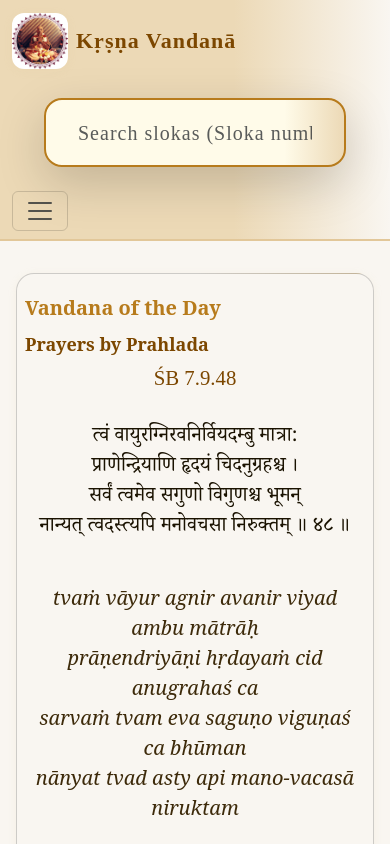
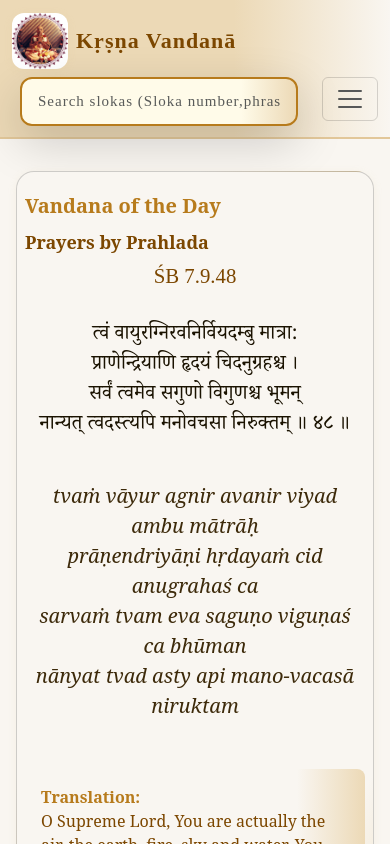
Before and after one commit to abhishek-sinu/Vaisnava-Prayers, a React (Vite) app: page / in a window 390 px wide. Shown: the top 844 px of the page. Built offline with nearby package versions, Linux system fonts and the light colour scheme.

Commit message:
mobile compitible.

```diff
--- a/src/App.css
+++ b/src/App.css
@@ -1,3 +1,76 @@
+/* Mobile navbar row: search and hamburger on one line */
+@media (max-width: 600px) {
+  .navbar-mobile-row {
+    flex-direction: column !important;
+    align-items: flex-start !important;
+    gap: 0 !important;
+  }
+  .navbar-mobile-search-row {
+    flex-direction: row !important;
+    align-items: center !important;
+    width: 100% !important;
+    margin-top: 0.2rem !important;
+    margin-bottom: 0.2rem !important;
+    gap: 8px !important;
+  }
+  .navbar-mobile-search {
+    margin-left: 0 !important;
+    margin-right: 0 !important;
+    min-width: 0 !important;
+    flex: 1 1 0 !important;
+    max-width: 100vw !important;
+  }
+  .navbar-mobile-hamburger {
+    margin-left: 8px !important;
+    margin-right: 0 !important;
+    align-self: stretch !important;
+    height: 44px !important;
+    display: flex !important;
+    align-items: center !important;
+  }
+  .form-control {
+    font-size: 15px !important;
+    padding: 0.7rem 1rem !important;
+    border-radius: 12px !important;
+  }
+}
+.prayers-title-mobile {
+  font-size: 28px;
+  text-align: center;
+  line-height: 1.1;
+  word-break: break-word;
+}
+
+@media (max-width: 600px) {
+  .prayers-title-mobile {
+    font-size: 16px !important;
+    text-align: left !important;
+    max-width: 90vw;
+    line-height: 1.2;
+    margin-bottom: 0.5rem !important;
+    white-space: normal !important;
+  }
+  .sloka-dropdown {
+    font-size: 15px !important;
+    padding: 0.5rem 0.7rem !important;
+    min-width: 0 !important;
+    width: 100vw !important;
+    max-width: 100vw !important;
+    margin-left: 0 !important;
+    margin-right: 0 !important;
+  }
+  .form-control {
+    font-size: 15px !important;
+    padding: 0.7rem 1rem !important;
+    border-radius: 12px !important;
+  }
+  .position-relative.flex-grow-1 {
+    margin-left: 8px !important;
+    margin-right: 8px !important;
+    width: 100% !important;
+    max-width: 100vw !important;
+  }
+}
 /* Arrow navigation for sloka card */
 .sloka-nav-arrow {
   position: absolute;
--- a/src/App.jsx
+++ b/src/App.jsx
@@ -194,13 +194,13 @@ function App() {
   return (
       <>
       <nav className="navbar navbar-expand-lg navbar-light" style={{ background: 'linear-gradient(90deg, #ecd9b6 60%, #f9f6f1 100%)', borderBottom: '2px solid #e2c799', minHeight: 90 }}>
-        <div className="container-fluid d-flex align-items-center justify-content-between" style={{ gap: 24 }}>
+        <div className="container-fluid d-flex flex-column flex-md-row align-items-start align-items-md-center justify-content-between navbar-mobile-row" style={{ gap: 8 }}>
           <a className="navbar-brand d-flex align-items-center gap-2" href="#">
             <img src={vaishnavaLogo} alt="Vaiṣṇava Prayers Logo" width="56" height="56" style={{ borderRadius: 12, boxShadow: '0 2px 8px #e2c79922', background: '#fff' }} />
             <span className="fw-bold vaisnava-vandana-title" style={{ color: '#7c4700', fontFamily: 'serif', fontSize: 22, letterSpacing: 1, whiteSpace: 'normal', wordBreak: 'break-word' }}>Kṛṣṇa Vandanā</span>
           </a>
-          {/* Search Bar in Header */}
-          <div className="position-relative flex-grow-1" style={{ width: '100%', maxWidth: '100%', marginLeft: 32, marginRight: 32 }}>
+          <div className="d-flex w-100 navbar-mobile-search-row align-items-center mt-2 mt-md-0" style={{gap:8}}>
+            <div className="position-relative flex-grow-1 navbar-mobile-search" style={{ width: '100%', maxWidth: '100%', marginLeft: 0, marginRight: 0 }}>
               <input
                 type="text"
                 className="form-control shadow-lg"
@@ -278,9 +278,10 @@ function App() {
                 </div>
               )}
             </div>
-          <button className="navbar-toggler d-block d-md-none" type="button" data-bs-toggle="offcanvas" data-bs-target="#sidebarOffcanvas" aria-controls="sidebarOffcanvas" aria-label="Toggle sidebar">
+            <button className="navbar-toggler d-block d-md-none navbar-mobile-hamburger" type="button" data-bs-toggle="offcanvas" data-bs-target="#sidebarOffcanvas" aria-controls="sidebarOffcanvas" aria-label="Toggle sidebar">
               <span className="navbar-toggler-icon"></span>
             </button>
+          </div>
         </div>
       </nav>
       <div className="container-fluid min-vh-100 p-0" style={{ background: 'linear-gradient(120deg, #f9f6f1 60%, #ecd9b6 100%)' }}>
@@ -395,7 +396,7 @@ function App() {
           {/* Sloka Dropdown above main card, centered */}
           {selectedPrayer !== null && slokaList.length > 0 && (
               <div className="d-flex flex-column align-items-center mb-1">
-              <div className="fw-bold mb-2" style={{ fontFamily: 'serif', fontSize: 28, color: '#7c4700', letterSpacing: 1, textAlign: 'center' }}>{prayers[selectedPrayer].title}</div>
+              <div className="fw-bold mb-2 prayers-title-mobile" style={{ fontFamily: 'serif', fontSize: 28, color: '#7c4700', letterSpacing: 1, textAlign: 'center', lineHeight: 1.1 }}>{prayers[selectedPrayer].title}</div>
               <div className="mb-2" style={{ textAlign: 'center' }}>
                 <a
                   href={vedabaseSlokaUrl || prayers[selectedPrayer].link}
```
Lines whose indentation alone changed are shown as unchanged.
